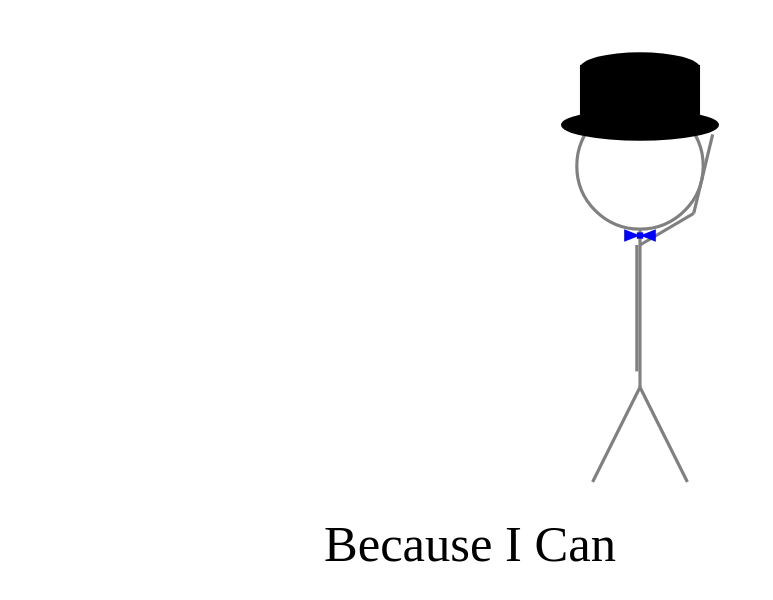
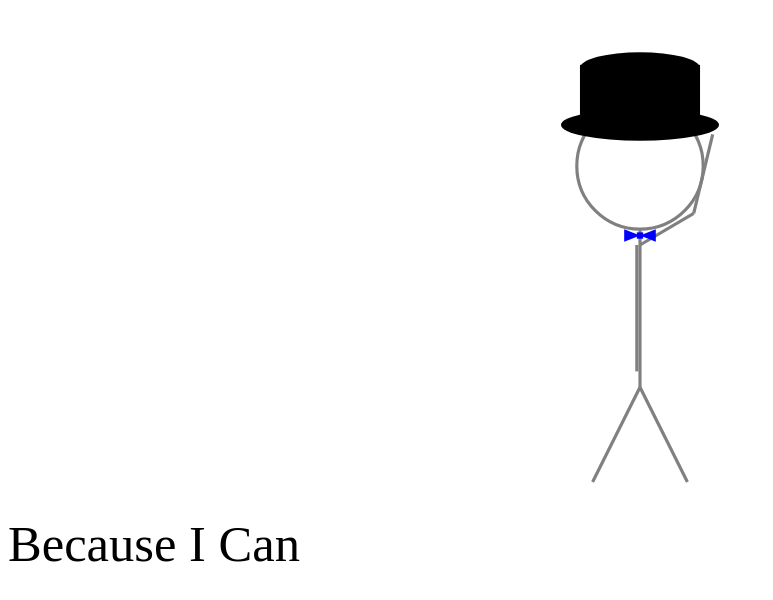
Before and after one commit to nbelfar/svgfun, a plain HTML site: page index.html in a window 1280 px wide. Shown: the whole page, without its empty margins (0-773 px from the left). Drawn offline with Linux system fonts and the light colour scheme.

Commit message:
positioning change

```diff
--- a/index.html
+++ b/index.html
@@ -50,7 +50,7 @@
 			<line x1="200" y1="120" x2="215" y2="150" stroke="grey" stroke-width="1"/>
 
 			<!--Random Text-->
-			<text x="100" y="175">
+			<text x="0" y="175">
 				Because I Can
 				<animate
 					attributeName = "x"
```
